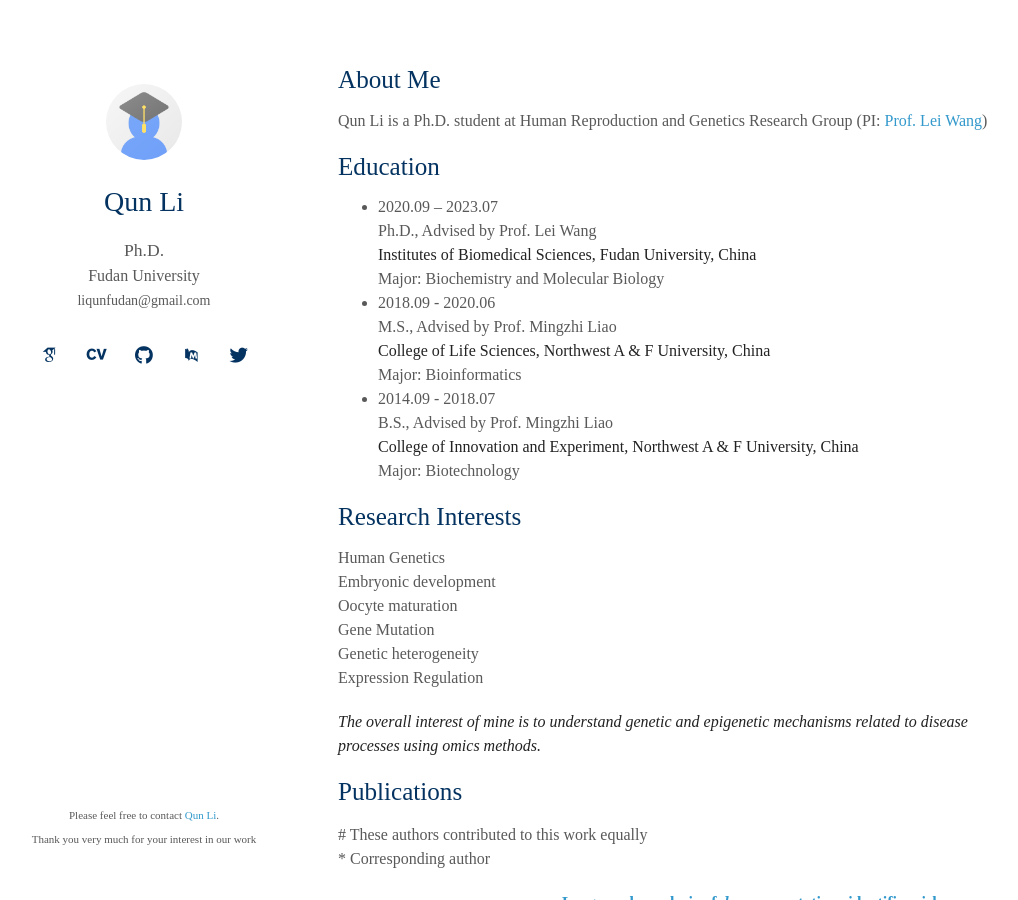
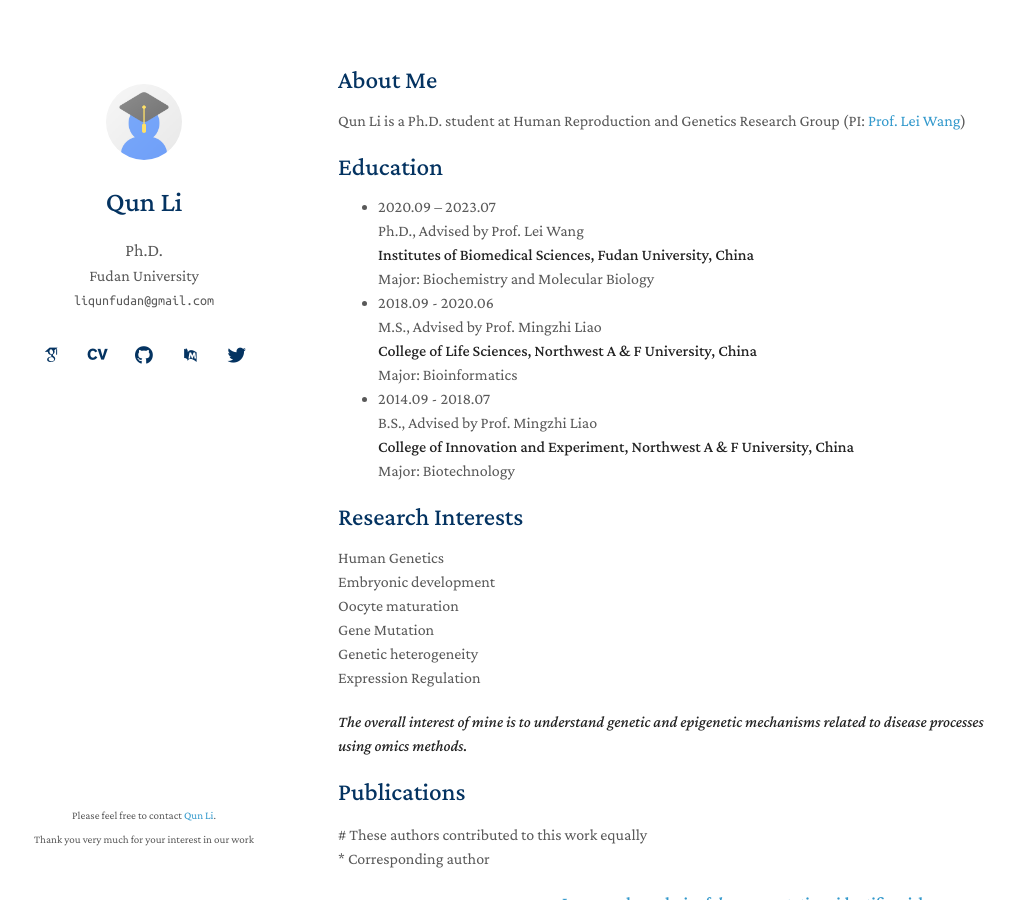
Before and after one commit to liqunbio/liqunbio.github.io, a Jekyll site: the page built from index.md, in a window 1280 px wide and 900 px high. Shown: the whole window, without its empty margins (132-1150 px from the left). Built offline with Jekyll 4.4.1, drawn with Linux system fonts in a browser that asks for light colours; some web fonts are replaced; our own code applies the rules of GitHub Pages for plain Markdown files.

Commit message:
Update minimal-light.scss

```diff
--- a/_sass/minimal-light.scss
+++ b/_sass/minimal-light.scss
@@ -9,7 +9,7 @@
   font-style: italic;
   font-weight: 500;
   font-display: swap;
-  src: url(q5uBsoa5M_tv7IihmnkabARekY1wDfKi.woff2) format('woff2');
+  src: url(pubfonts/q5uBsoa5M_tv7IihmnkabARekY1wDfKi.woff2) format('woff2');
   unicode-range: U+0100-02AF, U+1E00-1EFF, U+2020, U+20A0-20AB, U+20AD-20CF, U+2113, U+2C60-2C7F, U+A720-A7FF;
 }
 /* latin */
@@ -18,7 +18,7 @@
   font-style: italic;
   font-weight: 500;
   font-display: swap;
-  src: url(q5uBsoa5M_tv7IihmnkabARekYNwDQ.woff2) format('woff2');
+  src: url(pubfonts/q5uBsoa5M_tv7IihmnkabARekYNwDQ.woff2) format('woff2');
   unicode-range: U+0000-00FF, U+0131, U+0152-0153, U+02BB-02BC, U+02C6, U+02DA, U+02DC, U+2000-206F, U+2074, U+20AC, U+2122, U+2191, U+2193, U+2212, U+2215, U+FEFF, U+FFFD;
 }
 
@@ -28,7 +28,7 @@
   font-style: italic;
   font-weight: 600;
   font-display: swap;
-  src: url(q5uBsoa5M_tv7IihmnkabARekY1wDfKi.woff2) format('woff2');
+  src: url(pubfonts/q5uBsoa5M_tv7IihmnkabARekY1wDfKi.woff2) format('woff2');
   unicode-range: U+0100-02AF, U+1E00-1EFF, U+2020, U+20A0-20AB, U+20AD-20CF, U+2113, U+2C60-2C7F, U+A720-A7FF;
 }
 /* latin */
@@ -37,7 +37,7 @@
   font-style: italic;
   font-weight: 600;
   font-display: swap;
-  src: url(q5uBsoa5M_tv7IihmnkabARekYNwDQ.woff2) format('woff2');
+  src: url(pubfonts/q5uBsoa5M_tv7IihmnkabARekYNwDQ.woff2) format('woff2');
   unicode-range: U+0000-00FF, U+0131, U+0152-0153, U+02BB-02BC, U+02C6, U+02DA, U+02DC, U+2000-206F, U+2074, U+20AC, U+2122, U+2191, U+2193, U+2212, U+2215, U+FEFF, U+FFFD;
 }
 
@@ -47,7 +47,7 @@
   font-style: normal;
   font-weight: 400;
   font-display: swap;
-  src: url(q5uDsoa5M_tv7IihmnkabARVoYFoCQ.woff2) format('woff2');
+  src: url(pubfonts/q5uDsoa5M_tv7IihmnkabARVoYFoCQ.woff2) format('woff2');
   unicode-range: U+0100-02AF, U+1E00-1EFF, U+2020, U+20A0-20AB, U+20AD-20CF, U+2113, U+2C60-2C7F, U+A720-A7FF;
 }
 /* latin */
@@ -56,7 +56,7 @@
   font-style: normal;
   font-weight: 400;
   font-display: swap;
-  src: url(q5uDsoa5M_tv7IihmnkabARboYE.woff2) format('woff2');
+  src: url(pubfonts/q5uDsoa5M_tv7IihmnkabARboYE.woff2) format('woff2');
   unicode-range: U+0000-00FF, U+0131, U+0152-0153, U+02BB-02BC, U+02C6, U+02DA, U+02DC, U+2000-206F, U+2074, U+20AC, U+2122, U+2191, U+2193, U+2212, U+2215, U+FEFF, U+FFFD;
 }
 
@@ -66,7 +66,7 @@
   font-style: normal;
   font-weight: 500;
   font-display: swap;
-  src: url(q5uDsoa5M_tv7IihmnkabARVoYFoCQ.woff2) format('woff2');
+  src: url(pubfonts/q5uDsoa5M_tv7IihmnkabARVoYFoCQ.woff2) format('woff2');
   unicode-range: U+0100-02AF, U+1E00-1EFF, U+2020, U+20A0-20AB, U+20AD-20CF, U+2113, U+2C60-2C7F, U+A720-A7FF;
 }
 /* latin */
@@ -75,7 +75,7 @@
   font-style: normal;
   font-weight: 500;
   font-display: swap;
-  src: url(q5uDsoa5M_tv7IihmnkabARboYE.woff2) format('woff2');
+  src: url(pubfonts/q5uDsoa5M_tv7IihmnkabARboYE.woff2) format('woff2');
   unicode-range: U+0000-00FF, U+0131, U+0152-0153, U+02BB-02BC, U+02C6, U+02DA, U+02DC, U+2000-206F, U+2074, U+20AC, U+2122, U+2191, U+2193, U+2212, U+2215, U+FEFF, U+FFFD;
 }
 
@@ -85,7 +85,7 @@
   font-style: normal;
   font-weight: 600;
   font-display: swap;
-  src: url(q5uDsoa5M_tv7IihmnkabARVoYFoCQ.woff2) format('woff2');
+  src: url(pubfonts/q5uDsoa5M_tv7IihmnkabARVoYFoCQ.woff2) format('woff2');
   unicode-range: U+0100-02AF, U+1E00-1EFF, U+2020, U+20A0-20AB, U+20AD-20CF, U+2113, U+2C60-2C7F, U+A720-A7FF;
 }
 /* latin */
@@ -94,7 +94,7 @@
   font-style: normal;
   font-weight: 600;
   font-display: swap;
-  src: url(q5uDsoa5M_tv7IihmnkabARboYE.woff2) format('woff2');
+  src: url(pubfonts/q5uDsoa5M_tv7IihmnkabARboYE.woff2) format('woff2');
   unicode-range: U+0000-00FF, U+0131, U+0152-0153, U+02BB-02BC, U+02C6, U+02DA, U+02DC, U+2000-206F, U+2074, U+20AC, U+2122, U+2191, U+2193, U+2212, U+2215, U+FEFF, U+FFFD;
 }
 
@@ -104,7 +104,7 @@
   font-style: normal;
   font-weight: 400;
   font-display: swap;
-  src: url(KFOjCneDtsqEr0keqCMhbCc2CsTKlA.woff2) format('woff2');
+  src: url(pubfonts/KFOjCneDtsqEr0keqCMhbCc2CsTKlA.woff2) format('woff2');
   unicode-range: U+1F00-1FFF;
 }
 /* greek */
@@ -113,7 +113,7 @@
   font-style: normal;
   font-weight: 400;
   font-display: swap;
-  src: url(KFOjCneDtsqEr0keqCMhbCc5CsTKlA.woff2) format('woff2');
+  src: url(pubfonts/KFOjCneDtsqEr0keqCMhbCc5CsTKlA.woff2) format('woff2');
   unicode-range: U+0370-03FF;
 }
 /* latin-ext */
@@ -122,7 +122,7 @@
   font-style: normal;
   font-weight: 400;
   font-display: swap;
-  src: url(KFOjCneDtsqEr0keqCMhbCc0CsTKlA.woff2) format('woff2');
+  src: url(pubfonts/KFOjCneDtsqEr0keqCMhbCc0CsTKlA.woff2) format('woff2');
   unicode-range: U+0100-02AF, U+1E00-1EFF, U+2020, U+20A0-20AB, U+20AD-20CF, U+2113, U+2C60-2C7F, U+A720-A7FF;
 }
 /* latin */
@@ -131,7 +131,7 @@
   font-style: normal;
   font-weight: 400;
   font-display: swap;
-  src: url(KFOjCneDtsqEr0keqCMhbCc6CsQ.woff2) format('woff2');
+  src: url(pubfonts/KFOjCneDtsqEr0keqCMhbCc6CsQ.woff2) format('woff2');
   unicode-range: U+0000-00FF, U+0131, U+0152-0153, U+02BB-02BC, U+02C6, U+02DA, U+02DC, U+2000-206F, U+2074, U+20AC, U+2122, U+2191, U+2193, U+2212, U+2215, U+FEFF, U+FFFD;
 }
 /* ------------------------------------------ */
```
